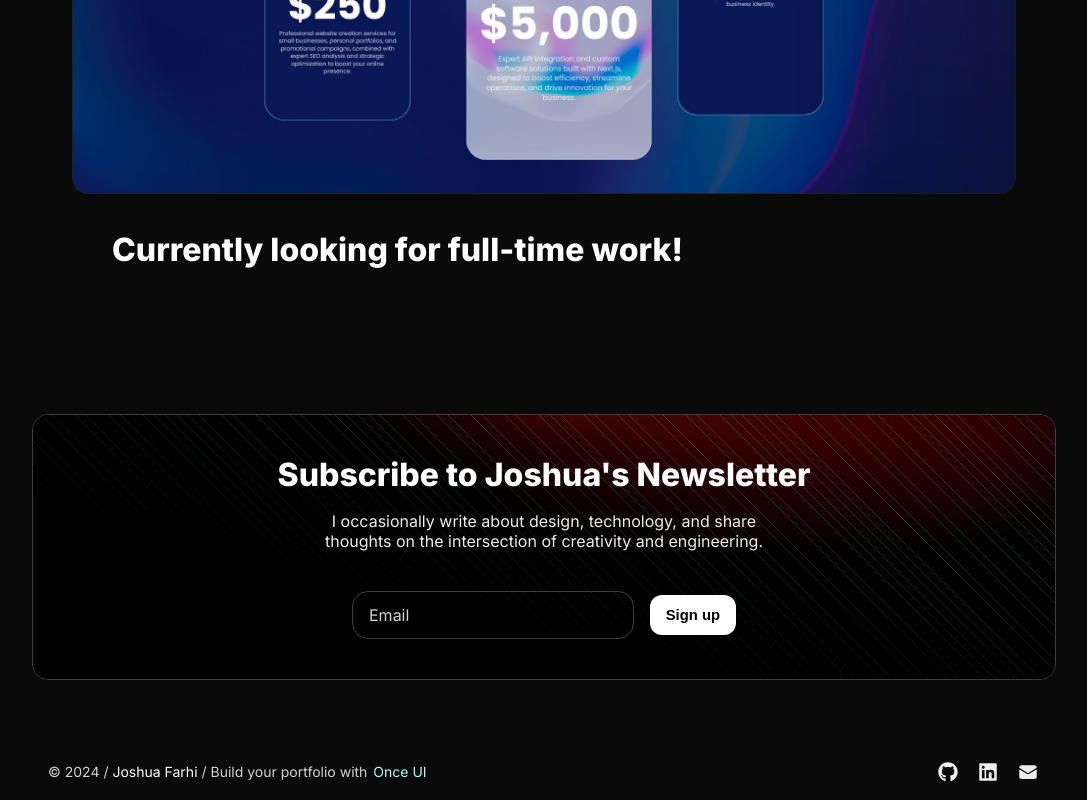
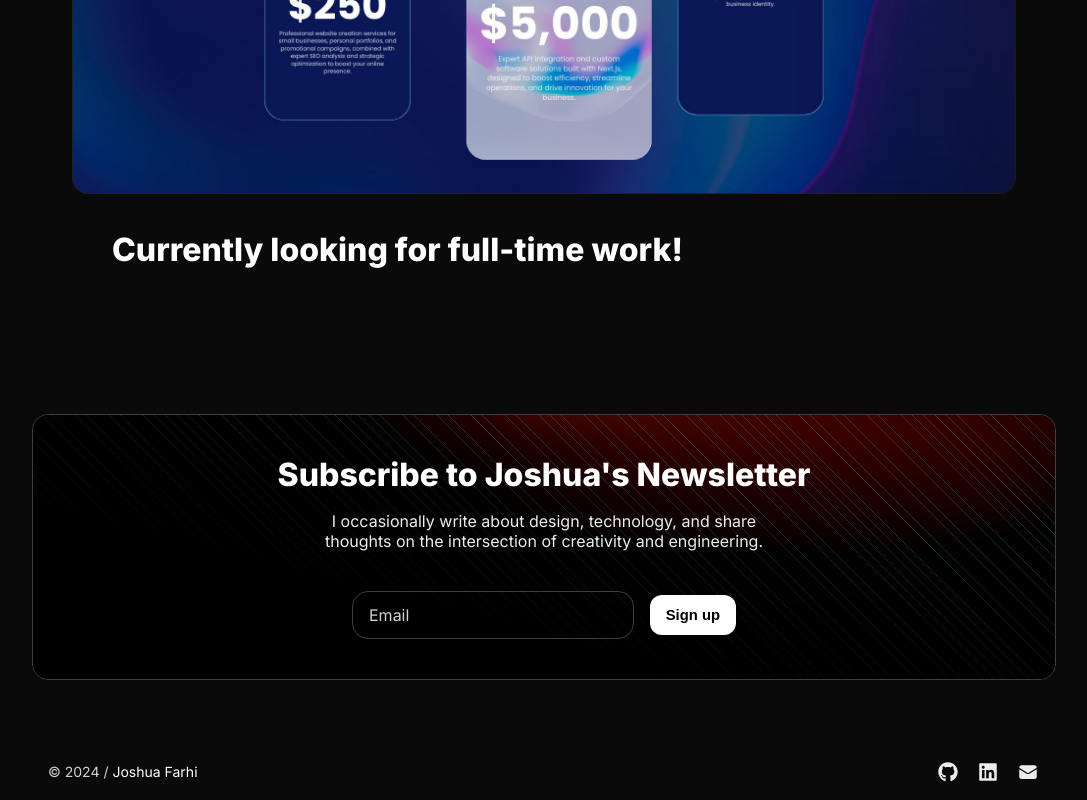
Before and after one commit to joshfarhi/current-dev-portfolio, a Next.js app: page / in a window 1280 px wide. Shown: the part 2755-3555 px from the top of the page, without its empty margins (96-1183 px from the left). Built offline with nearby package versions, Linux system fonts and the light colour scheme.

Commit message:
additional edits

```diff
--- a/src/app/components/Footer.tsx
+++ b/src/app/components/Footer.tsx
@@ -23,10 +23,6 @@
                     <Text paddingX="4">
                         {person.name}
                     </Text>
-                    <Text onBackground="neutral-weak">
-                        {/* Usage of this template requires attribution. Please don't remove the link to Once UI. */}
-                        / Build your portfolio with <SmartLink style={{marginLeft: '-0.125rem'}} href="https://once-ui.com/templates/magic-portfolio">Once UI</SmartLink>
-                    </Text>
                 </Text>
                 <Flex
                     gap="16">
```
